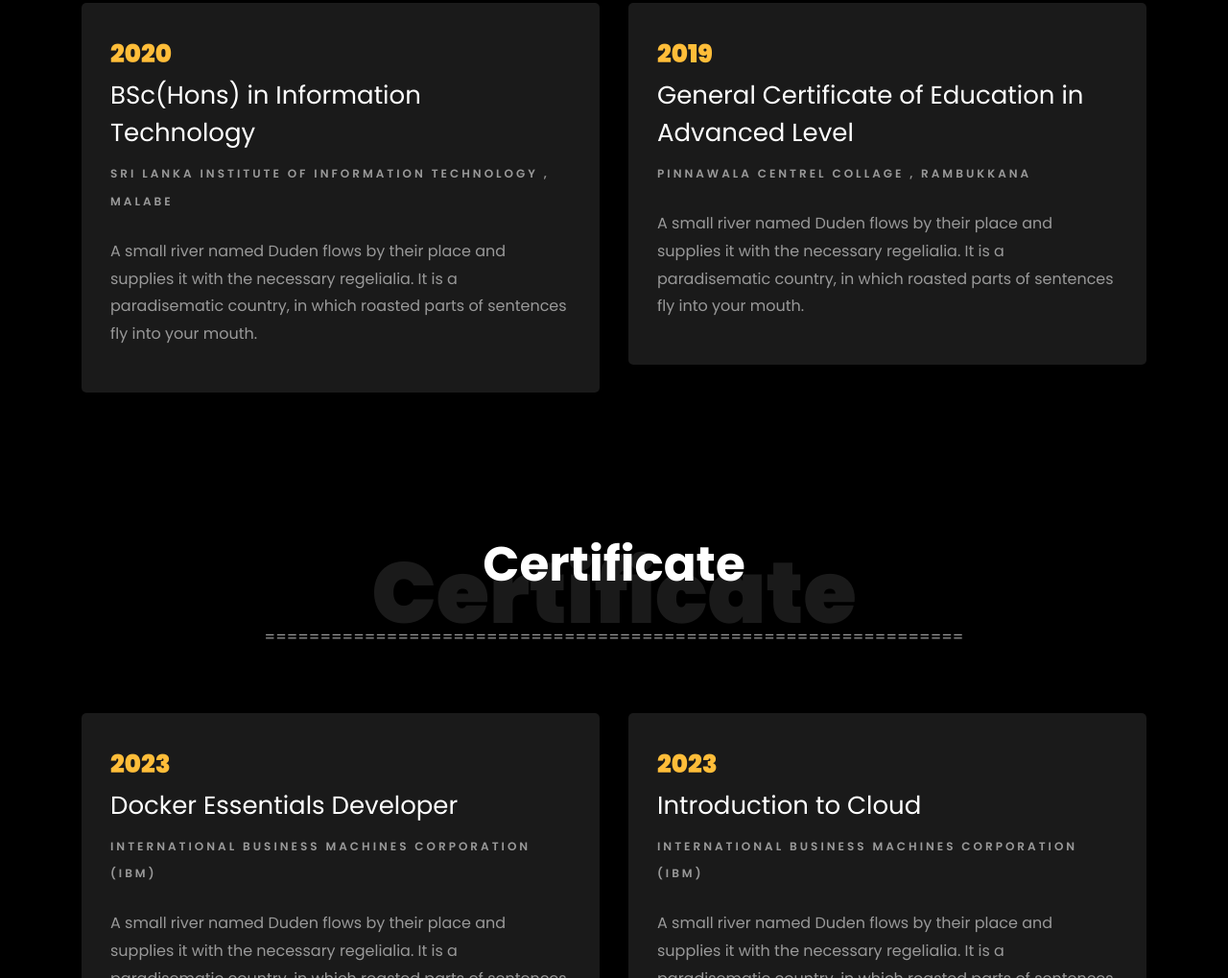
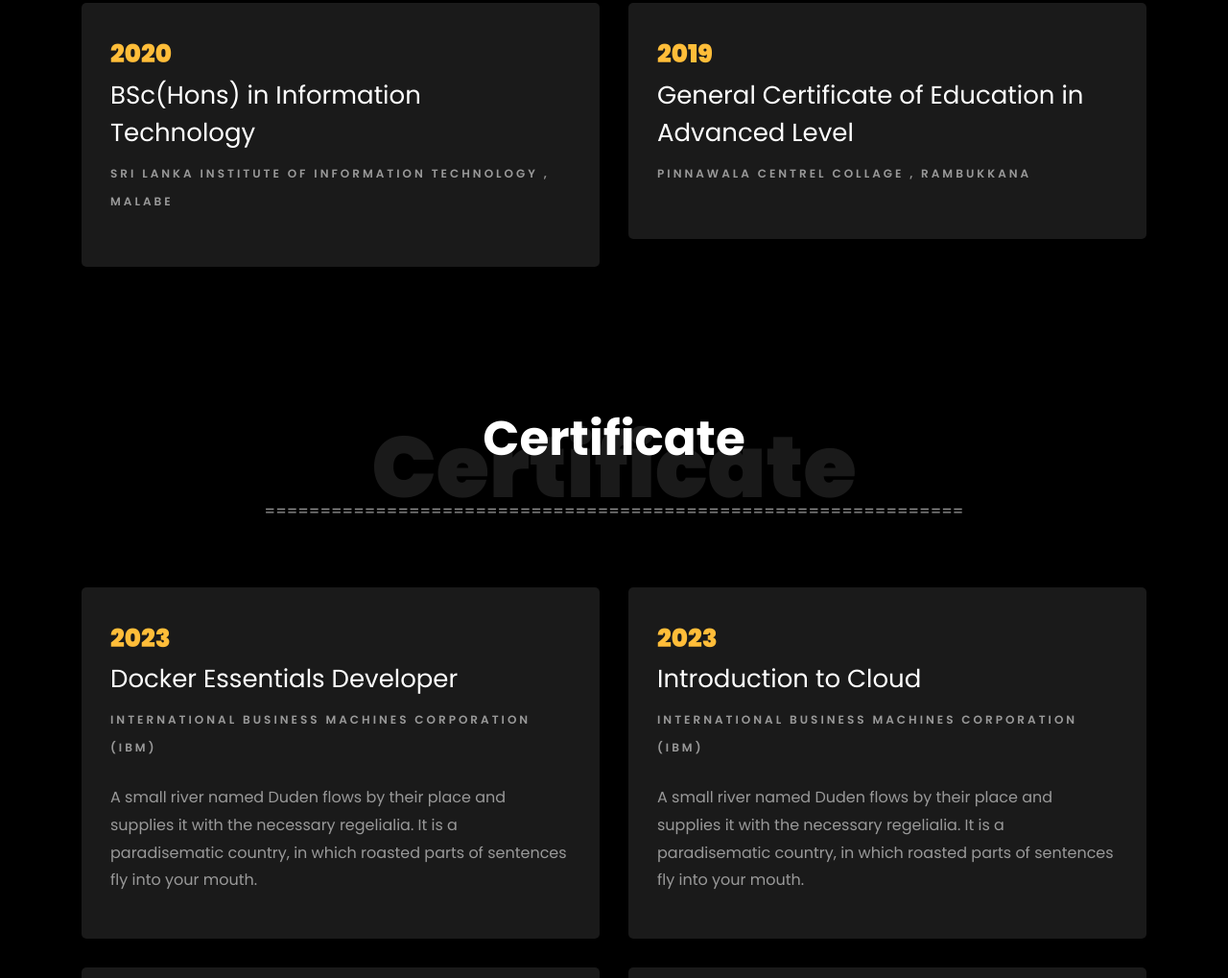
Before and after one commit to Yomal-Dulanjana/Yomal_Web, a plain HTML site: page index.html in a window 1280 px wide. Shown: the part 1855-2874 px from the top of the page at 96% size. Drawn offline with Linux system fonts and the light colour scheme; files whose address does not match are found by name.

Commit message:
Update index.html

```diff
--- a/index.html
+++ b/index.html
@@ -244,9 +244,7 @@
                 >Sri Lanka Institute Of Information Technology , Malabe</span
               >
               <p class="mt-4">
-                A small river named Duden flows by their place and supplies it
-                with the necessary regelialia. It is a paradisematic country, in
-                which roasted parts of sentences fly into your mouth.
+
               </p>
             </div>
           </div>
@@ -259,9 +257,7 @@
                 >Pinnawala Centrel Collage , Rambukkana</span
               >
               <p class="mt-4">
-                A small river named Duden flows by their place and supplies it
-                with the necessary regelialia. It is a paradisematic country, in
-                which roasted parts of sentences fly into your mouth.
+
               </p>
             </div>
           </div>
```
